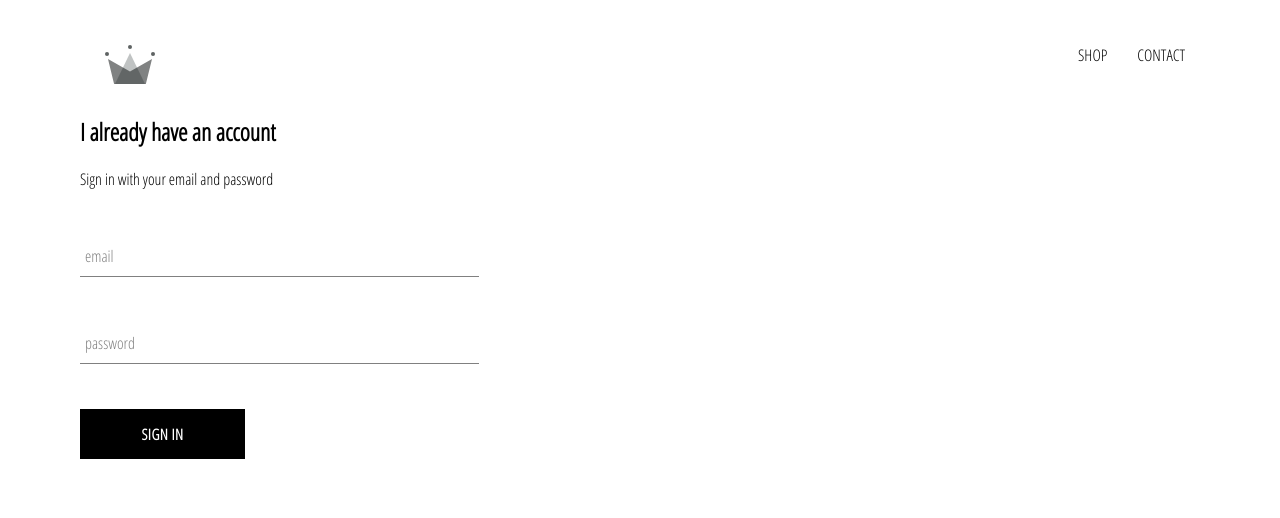
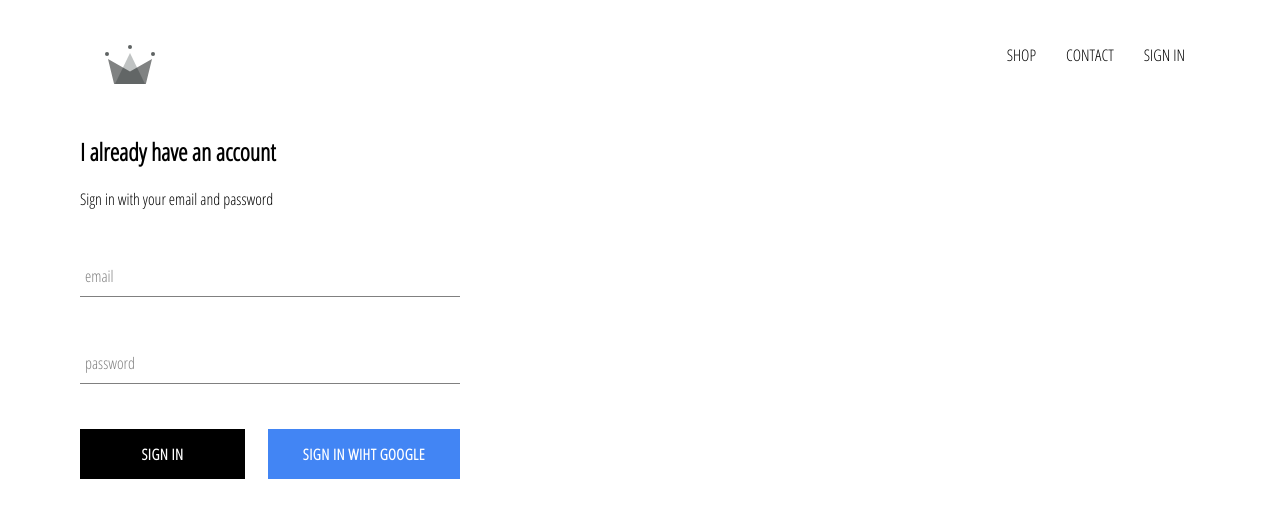
Before and after one commit to RohanSinghCode/crown-clothing, a React (Create React App) app: page /signin in a window 1280 px wide. Shown: the top 518 px of the page. Built offline with nearby package versions, Linux system fonts and the light colour scheme; no server answers.

Commit message:
integreated firebase and oauth for google and some styling

```diff
--- a/package.json
+++ b/package.json
@@ -6,6 +6,7 @@
     "@testing-library/jest-dom": "^4.2.4",
     "@testing-library/react": "^9.5.0",
     "@testing-library/user-event": "^7.2.1",
+    "firebase": "^7.17.2",
     "node-sass": "^4.14.1",
     "react": "^16.13.1",
     "react-dom": "^16.13.1",
--- a/src/App.css
+++ b/src/App.css
@@ -10,3 +10,14 @@
     text-decoration: none;
     color: black;
 }
+
+.button
+{
+    display: flex;
+    justify-content: space-between;
+}
+
+*
+{
+    box-sizing: border-box;
+}
--- a/src/App.js
+++ b/src/App.js
@@ -6,14 +6,38 @@
 import HomePage from './pages/homepage/homepage.component';
 import ShopPage from './pages/shop/shop.component';
 import Header from './components/header/header.component';
-import SignInAndSignUp from './pages/sign-in-and-sign-up/sign-in-and-sign-up.component';
 import SignInAndSignUpPage from './pages/sign-in-and-sign-up/sign-in-and-sign-up.component';
+import { auth } from './components/firebase/firebase.util';
+
+class App extends React.Component {
+
+  constructor()
+  {
+    super();
+    this.state  = {
+      currentUser:null
+    };
+  }
+
+  unsubscribeFromAuth=null;
+
+  componentDidMount()
+  {
+    this.unsubscribeFromAuth = auth.onAuthStateChanged(user => {
+      this.setState({currentUser:user});
+    });
+  }
+
+  componentWillUnmount()
+  {
+    this.unsubscribeFromAuth();
+  }
 
 
-function App() {
+  render() {
     return (
       <div>
-    <Header />
+      <Header currentUser={this.state.currentUser} />
       <Switch>
       <Route component={HomePage} path='/' exact />
       <Route component={ShopPage} path='/shop' />
@@ -24,4 +48,6 @@
     );
   }
 
+}
+
 export default App;
--- a/src/components/custom-button/custom-button.component.jsx
+++ b/src/components/custom-button/custom-button.component.jsx
@@ -4,8 +4,9 @@
 import './custom-button.style.scss';
 
 
-const CustomButton = ({children,...otherPorps}) => (
-    <button className='custom-button' {...otherPorps}>
+const CustomButton = ({children,isGoogleSignIn,...otherPorps}) => (
+    <button className={`${isGoogleSignIn?'google-sign-in':''} custom-button`}
+     {...otherPorps}>
         {children}
     </button>
 )
--- a/src/components/custom-button/custom-button.style.scss
+++ b/src/components/custom-button/custom-button.style.scss
@@ -19,4 +19,14 @@
       color: black;
       border: 1px solid black;
     }
+
+    &.google-sign-in {
+        background-color: #4285f4;
+        color: white;
+
+        &:hover {
+          background-color: #357ae8;
+          border: none;
+        }
+    }
   }
--- /dev/null
+++ b/src/components/firebase/firebase.util.js
@@ -0,0 +1,28 @@
+import firebase from 'firebase/app';
+import 'firebase/auth';
+import 'firebase/firestore';
+
+
+const config = {
+    apiKey: "AIzaSyCdyQdwUKI0wvdmkVcssqhBTPzEvsUAp4I",
+    authDomain: "crown-db-eb8cb.firebaseapp.com",
+    databaseURL: "https://crown-db-eb8cb.firebaseio.com",
+    projectId: "crown-db-eb8cb",
+    storageBucket: "crown-db-eb8cb.appspot.com",
+    messagingSenderId: "618636790193",
+    appId: "1:618636790193:web:cd6c4b20def1d6b5b99590",
+    measurementId: "G-605DBR6YBN"
+}
+
+firebase.initializeApp(config);
+
+
+export const auth = firebase.auth();
+export const firestore = firebase.firestore();
+
+const provider = new firebase.auth.GoogleAuthProvider();
+provider.setCustomParameters({prompt: 'select_account'});
+
+export const signInWithGoogle = () => auth.signInWithPopup(provider);
+
+export default firebase;
--- a/src/components/header/header.component.jsx
+++ b/src/components/header/header.component.jsx
@@ -1,11 +1,12 @@
 import React from 'react';
 import {Link} from 'react-router-dom';
+import {auth} from '../firebase/firebase.util';
 
 import {ReactComponent as Logo } from '../../assets/crown.svg'
 
 import './header.style.scss';
 
-const Header = () => (
+const Header = ({currentUser}) => (
     <div className="header">
         <Link className="logo-container" to='/'>
             <Logo className='logo' />
@@ -13,6 +14,12 @@
         <div className='options'>
             <Link to='/shop' className='option'>SHOP</Link>
             <Link to='/shop' className='option'>CONTACT</Link>
+            {
+                currentUser?
+                <div className='option' onClick={()=>auth.signOut()}>SIGN OUT</div>
+                :
+                <Link className='option' to='/signin/'>SIGN IN</Link>
+            }
         </div>
 
     </div>
--- a/src/components/header/header.style.scss
+++ b/src/components/header/header.style.scss
@@ -20,6 +20,7 @@
 
       .option {
         padding: 10px 15px;
+        cursor: pointer;
       }
     }
   }
--- a/src/components/sign-in/sign-in.component.jsx
+++ b/src/components/sign-in/sign-in.component.jsx
@@ -2,6 +2,9 @@
 
 import FormInput from '../../components/form-input/form-input.component';
 import CustomButton from '../../components/custom-button/custom-button.component';
+import {signInWithGoogle}  from '../firebase/firebase.util';
+
+
 import './sign-in.style.scss';
 
 
@@ -48,7 +51,20 @@
                     label="password"
                     value={this.state.password} required/>
 
-                    <CustomButton type='submit' >SIGN IN</CustomButton>
+
+                    <div className='button'>
+                    <CustomButton type='submit' >
+                    SIGN IN
+                    </CustomButton>
+                    <CustomButton
+                    onClick={signInWithGoogle}
+                    isGoogleSignIn
+                    >
+
+                    Sign In wiht google
+                    </CustomButton>
+                    </div>
+
                 </form>
             </div>
         )
--- a/src/components/sign-in/sign-in.style.scss
+++ b/src/components/sign-in/sign-in.style.scss
@@ -1,7 +1,15 @@
 .sign-in {
-    width: 30vw;
+    width: 380px;
+    display: flex;
+    flex-direction: column;
     .title
     {
         margin:10px 0px;
     }
+
+    .button
+    {
+        display: flex;
+        justify-content: space-between;
+    }
 }
```
Also changed, not shown: 1 other file (tests, documents, lock files or other folders). Lines whose indentation alone changed are shown as unchanged.
